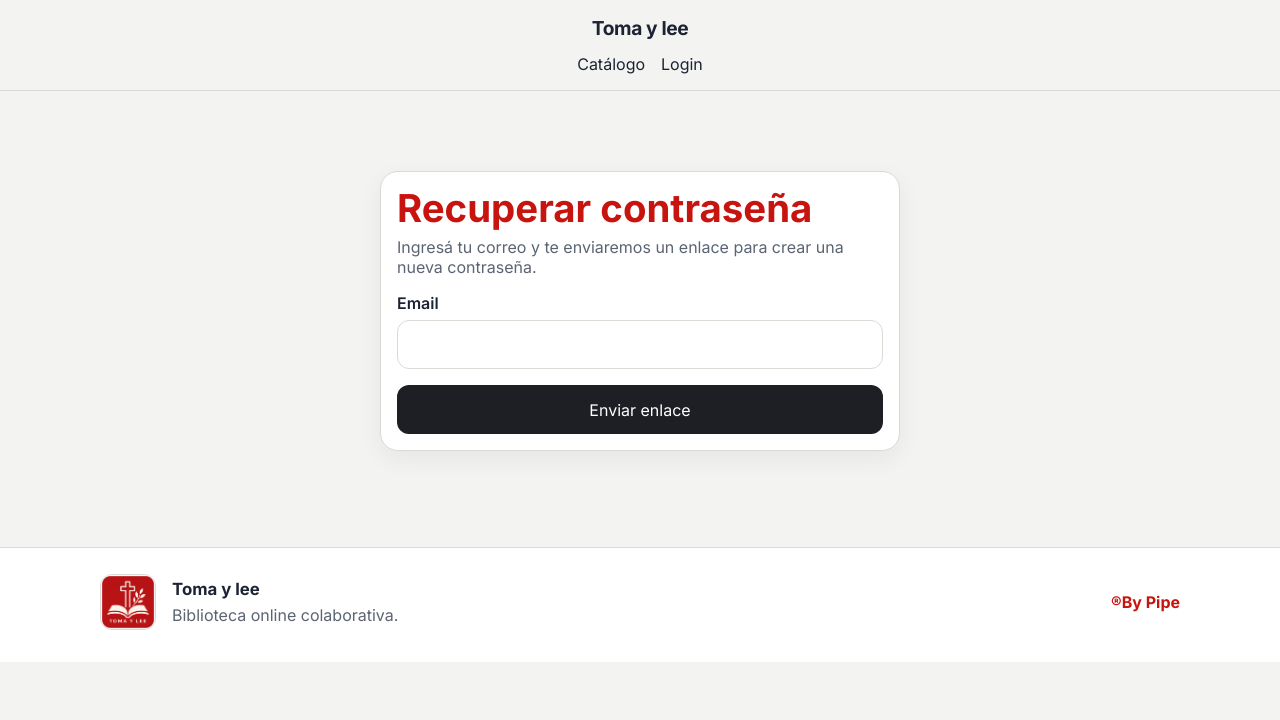
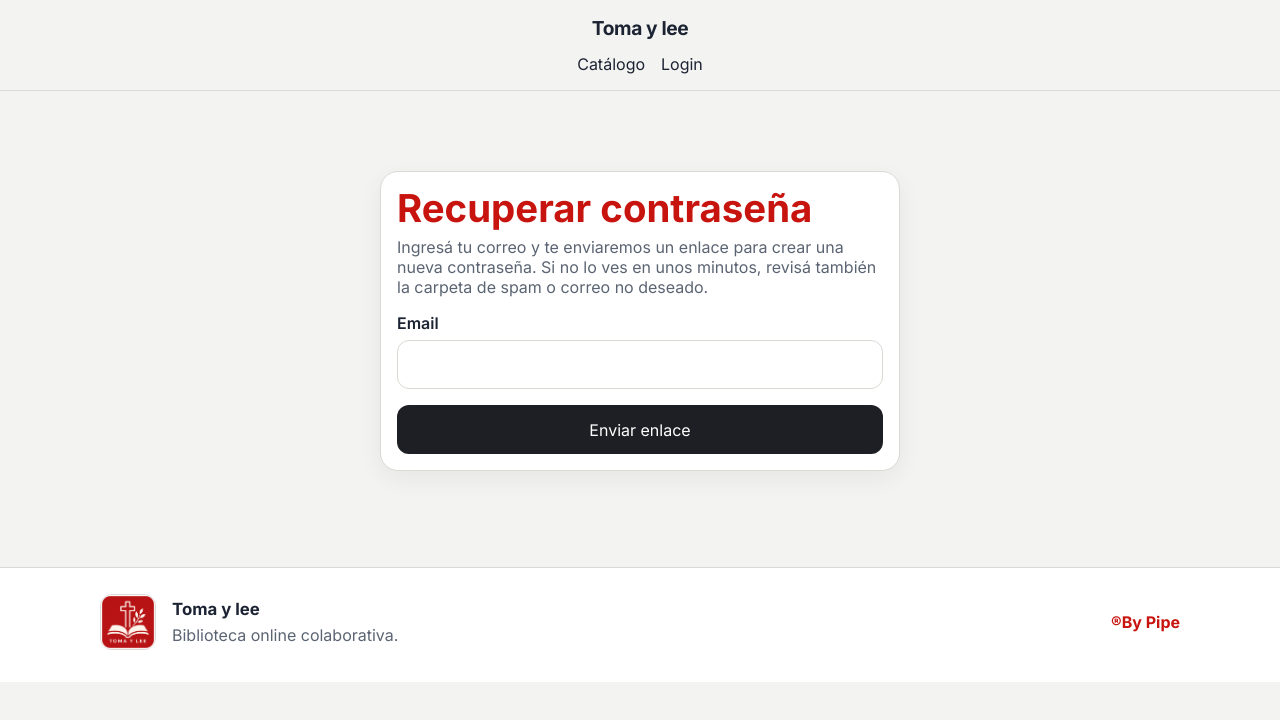
Before and after one commit to fflorioudi/toma-y-lee, a Next.js app: page /forgot-password in a window 1280 px wide. Shown: the top 720 px of the page. Built offline with nearby package versions, Linux system fonts and the light colour scheme; no server answers.

Commit message:
Mejora de claridad al envio de contraseñas

```diff
--- a/src/app/forgot-password/page.tsx
+++ b/src/app/forgot-password/page.tsx
@@ -71,8 +71,9 @@ export default function ForgotPasswordPage() {
         </h1>
 
         <p className="subtle-text" style={{ marginTop: 0 }}>
-          Ingresá tu correo y te enviaremos un enlace para crear una nueva contraseña.
-        </p>
+            Ingresá tu correo y te enviaremos un enlace para crear una nueva contraseña.
+             Si no lo ves en unos minutos, revisá también la carpeta de spam o correo no deseado.
+          </p>
 
         {message && (
           <p className={isSuccess ? "message-success" : "message-error"}>
```
